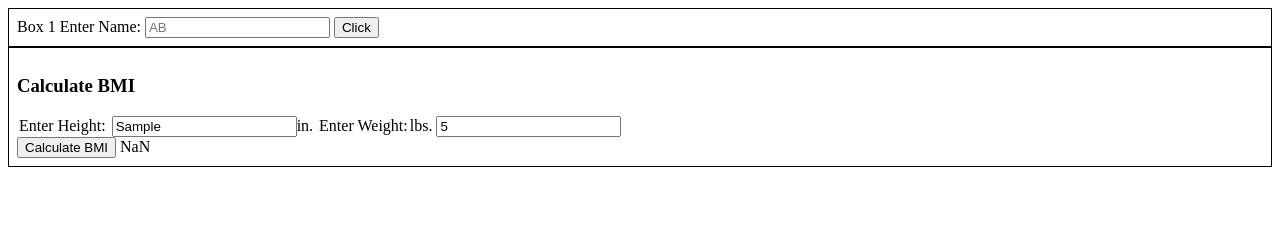
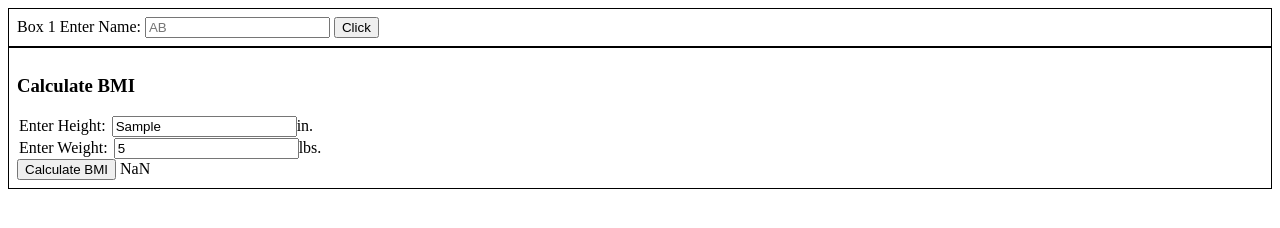
Before and after one commit to averyburne/Typescript-practice, a website: page index.html in a window 1280 px wide. Both pictures are taken after typing "Sample", "5" into the empty fields and a click on the button "Calculate BMI". Drawn offline with Linux system fonts and the light colour scheme.

Commit message:
Added rounding for BMI

```diff
--- a/index.html
+++ b/index.html
@@ -17,10 +17,14 @@
         <div class="box">
             <h3>Calculate BMI</h3>
             <form id="BMI-form">
-                <label class="form-item" for="height">Enter Height:</label>
-                <input class="form-item" id="height" type="text"><span>in.</span>
-                <label class="form-item" for="weight">Enter Weight:</label><span>lbs.</span>
-                <input class="form-item" id="weight" type="number">
+                <div>
+                    <label class="form-item" for="height">Enter Height:</label>
+                    <input class="form-item" id="height" type="text"><span>in.</span>
+                </div>
+                <div>
+                    <label class="form-item" for="weight">Enter Weight:</label>
+                    <input class="form-item" id="weight" type="number"><span>lbs.</span>
+                </div>
             </form>
             <button onclick="displayBMI()" >Calculate BMI</button>
             <span id="BMI-display"></span>
--- a/script.js
+++ b/script.js
@@ -18,7 +18,11 @@ var calculateBMI = function () {
     console.log("Hi");
     var heightHTML = document.getElementById("height").value;
     var weightHTML = document.getElementById("weight").value;
-    return weightHTML / (Math.pow(heightHTML, 2));
+    var heightInMeters = heightHTML * 0.0254;
+    var weightInKg = weightHTML * 0.453592;
+    var BMI = weightInKg / (Math.pow(heightInMeters, 2));
+    return Math.round(BMI * 100) / 100;
+    console.log(Math.round(4 * 100) / 100);
 };
 var displayBMI = function () {
     console.log(calculateBMI());
```
Also changed, not shown: script.ts (+8 -1 lines).
